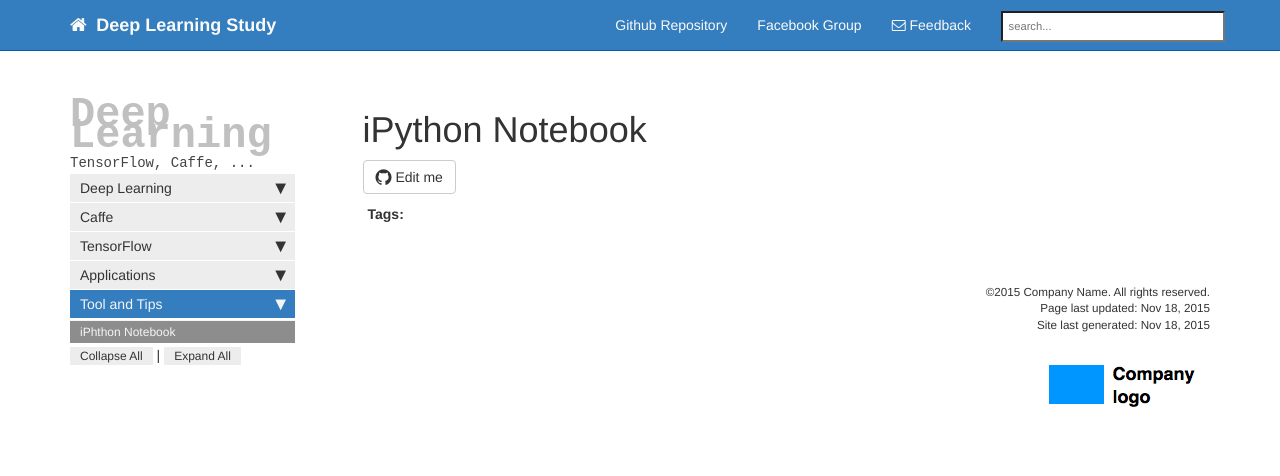
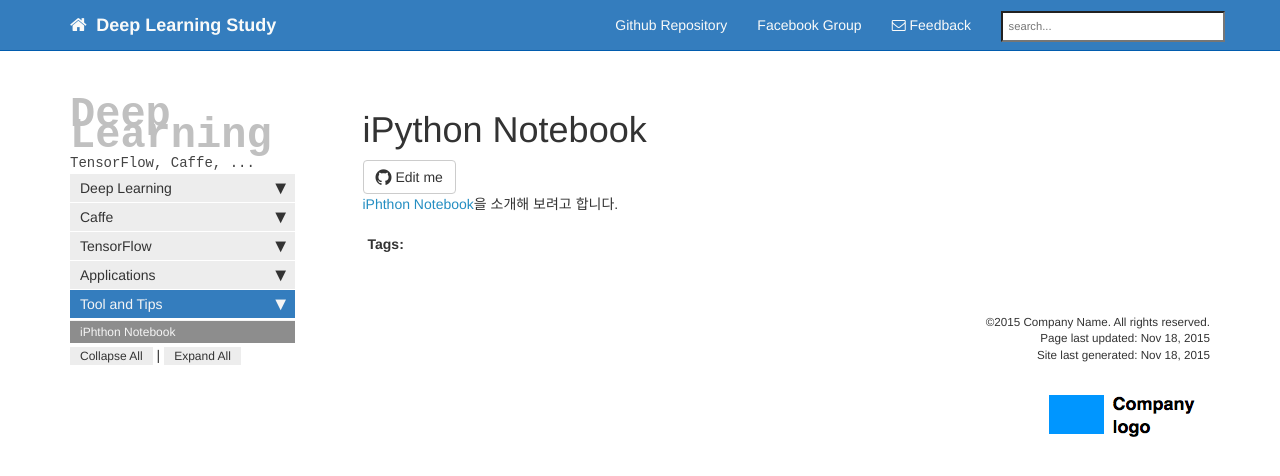
Before and after one commit to youngkyoonjang/material, a Jekyll site: the page built from doc_tooltip_ipython.md, in a window 1280 px wide. Shown: the top 476 px of the page. Built offline with Jekyll 4.4.1, drawn with Linux system fonts in a browser that asks for light colours; nearby versions of some CDN libraries; library files that are not in the unit come from our copies; Markdown is read by kramdown in place of the engine named in the settings; comment, search, counter and statistics services are not loaded.

Commit message:
Update doc_tooltip_ipython.md

```diff
--- a/doc_tooltip_ipython.md
+++ b/doc_tooltip_ipython.md
@@ -3,5 +3,7 @@
 tags: [caffe]
 keywords: start, introduction, begin, install, build, hello world,
 last_updated: Nov 18, 2015
-abstract: "[iPhthon Notebook](http://ipython.org/notebook.html)을 소개해 보려고 합니다."
+abstract: "iPhthon Notebook을 소개해 보려고 합니다."
 ---
+
+[iPhthon Notebook](http://ipython.org/notebook.html)을 소개해 보려고 합니다.
```
